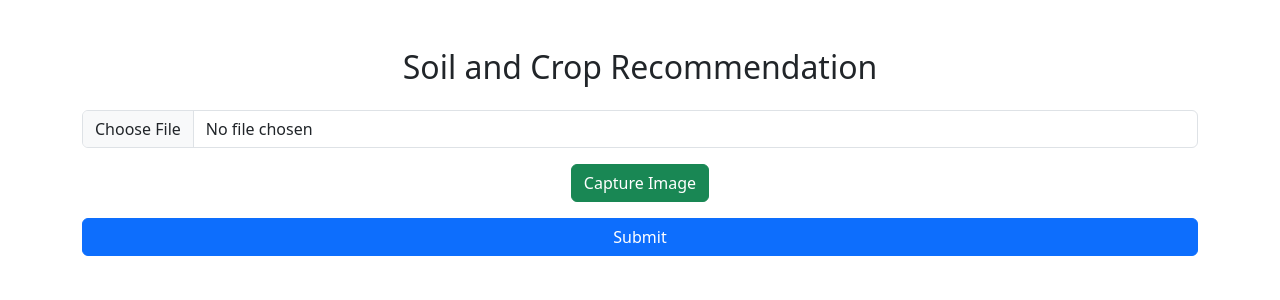
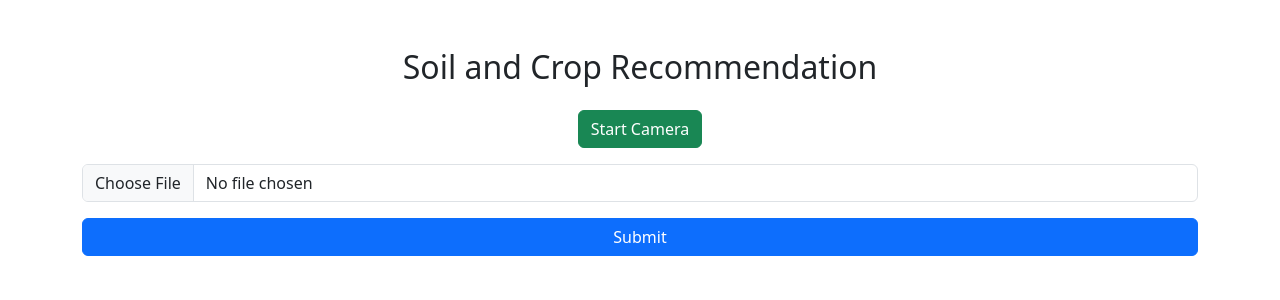
Before and after one commit to prodevoloper-25/seedmap, a Flask app: page / in a window 1280 px wide. Shown: the top 300 px of the page. Run offline with Flask 3, Linux system fonts and the light colour scheme.

Commit message:
Update index.html

```diff
--- a/templates/index.html
+++ b/templates/index.html
@@ -6,6 +6,10 @@
     <title>Soil Type Classifier</title>
     <link href="https://cdn.jsdelivr.net/npm/bootstrap@5.3.2/dist/css/bootstrap.min.css" rel="stylesheet">
     <style>
+        #camera, #canvas {
+            width: 100%;
+            max-height: 300px;
+        }
         #loadingMessage {
             display: none;
             text-align: center;
@@ -17,13 +21,14 @@
     <div class="container mt-5">
         <h2 class="text-center">Soil and Crop Recommendation</h2>
         <div id="formSection" class="mt-4">
+            <div class="text-center mb-3">
+                <button id="startCamera" class="btn btn-success">Start Camera</button>
+                <video id="camera" autoplay muted playsinline style="display: none;"></video>
+                <canvas id="canvas" style="display: none;"></canvas>
+                <button id="captureButton" class="btn btn-primary mt-3" style="display: none;">Capture Image</button>
+            </div>
             <div class="mb-3">
                 <input type="file" id="fileInput" class="form-control" accept="image/*">
-            </div>
-            <div class="text-center mb-3">
-                <button id="captureButton" class="btn btn-success">Capture Image</button>
-                <video id="camera" autoplay class="mt-3" style="width: 100%; max-height: 300px; display: none;"></video>
-                <canvas id="canvas" style="display: none;"></canvas>
             </div>
             <button id="submitButton" class="btn btn-primary w-100">Submit</button>
         </div>
@@ -34,6 +39,7 @@
     </div>
 
     <script>
+        const startCameraButton = document.getElementById("startCamera");
         const captureButton = document.getElementById("captureButton");
         const fileInput = document.getElementById("fileInput");
         const camera = document.getElementById("camera");
@@ -44,22 +50,34 @@
 
         let imageData = null;
 
-        captureButton.addEventListener("click", () => {
-            camera.style.display = "block";
-            navigator.mediaDevices.getUserMedia({ video: true }).then((stream) => {
+        // Start the camera and use the back camera when available
+        startCameraButton.addEventListener("click", async () => {
+            try {
+                const stream = await navigator.mediaDevices.getUserMedia({
+                    video: { facingMode: { exact: "environment" } },
+                });
                 camera.srcObject = stream;
-            });
+                camera.style.display = "block";
+                captureButton.style.display = "inline-block";
+            } catch (error) {
+                console.error("Error starting camera:", error);
+                alert("Unable to access the camera. Please check permissions.");
+            }
         });
 
-        camera.addEventListener("click", () => {
+        // Capture the image from the camera feed
+        captureButton.addEventListener("click", () => {
             const context = canvas.getContext("2d");
             canvas.width = camera.videoWidth;
             canvas.height = camera.videoHeight;
             context.drawImage(camera, 0, 0);
             imageData = canvas.toDataURL("image/png");
             camera.style.display = "none";
+            captureButton.style.display = "none";
+            alert("Image captured successfully!");
         });
 
+        // Submit the data to the backend
         submitButton.addEventListener("click", async () => {
             const formData = new FormData();
             loadingMessage.style.display = "block";
@@ -75,7 +93,7 @@
                 return;
             }
 
-            // Add placeholder geolocation (adjust as needed)
+            // Add placeholder geolocation
             formData.append("latitude", "15.4824");
             formData.append("longitude", "73.8522");
 
@@ -97,7 +115,8 @@
                     `;
                 }
             } catch (error) {
-                alert("Error during submission: " + error.message);
+                console.error("Error during submission:", error);
+                alert("Submission failed: " + error.message);
             } finally {
                 loadingMessage.style.display = "none";
             }
```
